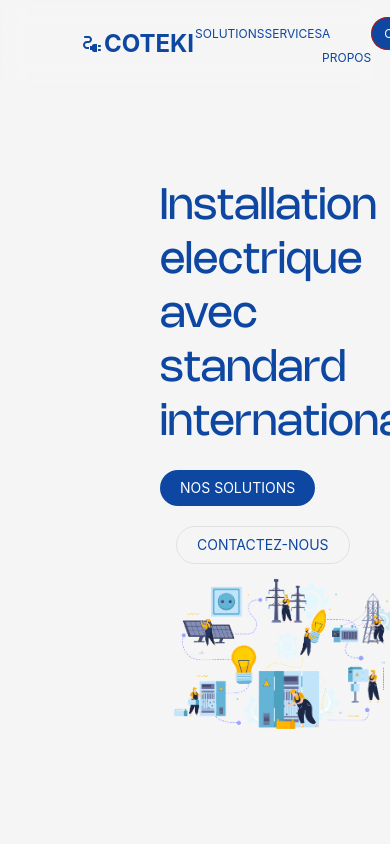
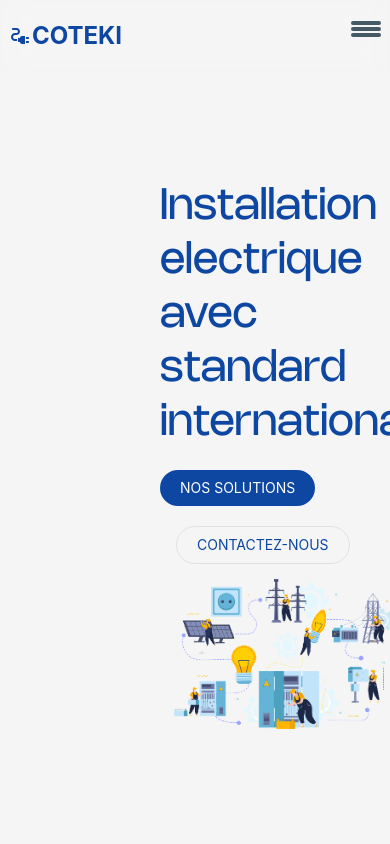
Before and after one commit to iambenkis/Aris-website, a React (Create React App) app: page / in a window 390 px wide. Shown: the top 844 px of the page. Built offline with nearby package versions, Linux system fonts and the light colour scheme.

Commit message:
Fix card height and positions

```diff
--- a/src/components/Navbar.jsx
+++ b/src/components/Navbar.jsx
@@ -1,6 +1,30 @@
+import { useState } from 'react'
 import { MdElectricalServices } from 'react-icons/md'
 
+const HamburgerMenu = ({ clickHandler, shown }) => {
+  return (
+    <button
+      className={`${shown ? 'flex' : 'hidden'} flex-col md:hidden`}
+      onClick={clickHandler}
+    >
+      <div className="h-[4px] w-[30px] rounded-[2px] bg-blue-gray-700  m-[1px]"></div>
+      <div className="h-[4px] w-[30px] rounded-[2px] bg-blue-gray-700  m-[1px]"></div>
+      <div className="h-[4px] w-[30px] rounded-[2px] bg-blue-gray-700  m-[1px]"></div>
+    </button>
+  )
+}
+
 const Navbar = () => {
+  const [linksShown, setLinksShown] = useState(false)
+
+  const hamburgerClickHandler = () => {
+    setLinksShown(true)
+  }
+
+  const linksClickHandler = () => {
+    setLinksShown(false)
+  }
+
   const links = [
     { name: 'solutions', href: '/solutions' },
     { name: 'services', href: '/services' },
@@ -8,15 +32,22 @@ const Navbar = () => {
     { name: 'contact', href: '/contact' },
   ]
   return (
-    <nav className="w-full bg-neutral-100/75 backdrop-blur-md fixed top-0 left-0 flex justify-between px-[5rem] py-5 z-10">
+    <nav className="w-full bg-neutral-100/75 backdrop-blur-md fixed top-0 left-0 flex justify-between px-2 md:px-[5rem] py-5 z-10">
       <a
         href="/"
-        className="w-full text-2xl flex items-center text-blue-900 font-bold flex-row"
+        className={`${
+          linksShown ? 'hidden' : 'flex'
+        } w-full text-2xl md:flex items-center text-blue-900 font-bold flex-row`}
       >
         <MdElectricalServices />
         <span>COTEKI</span>
       </a>
-      <ul className="flex w-[50%] justify-between">
+      <HamburgerMenu clickHandler={hamburgerClickHandler} shown={!linksShown} />
+      <ul
+        className={` flex-col ${
+          linksShown ? ' flex' : 'hidden'
+        } md:flex md:flex-row w-[50%] gap-3 md:justify-between px-4`}
+      >
         {links.map((link, index) => (
           <li>
             <a
@@ -26,6 +57,7 @@ const Navbar = () => {
                   ? 'bg-blue-900 text-white px-3 py-2 rounded-full border-[1px] border-red-900'
                   : ''
               }`}
+              onClick={linksClickHandler}
             >
               {link.name}
             </a>
```
